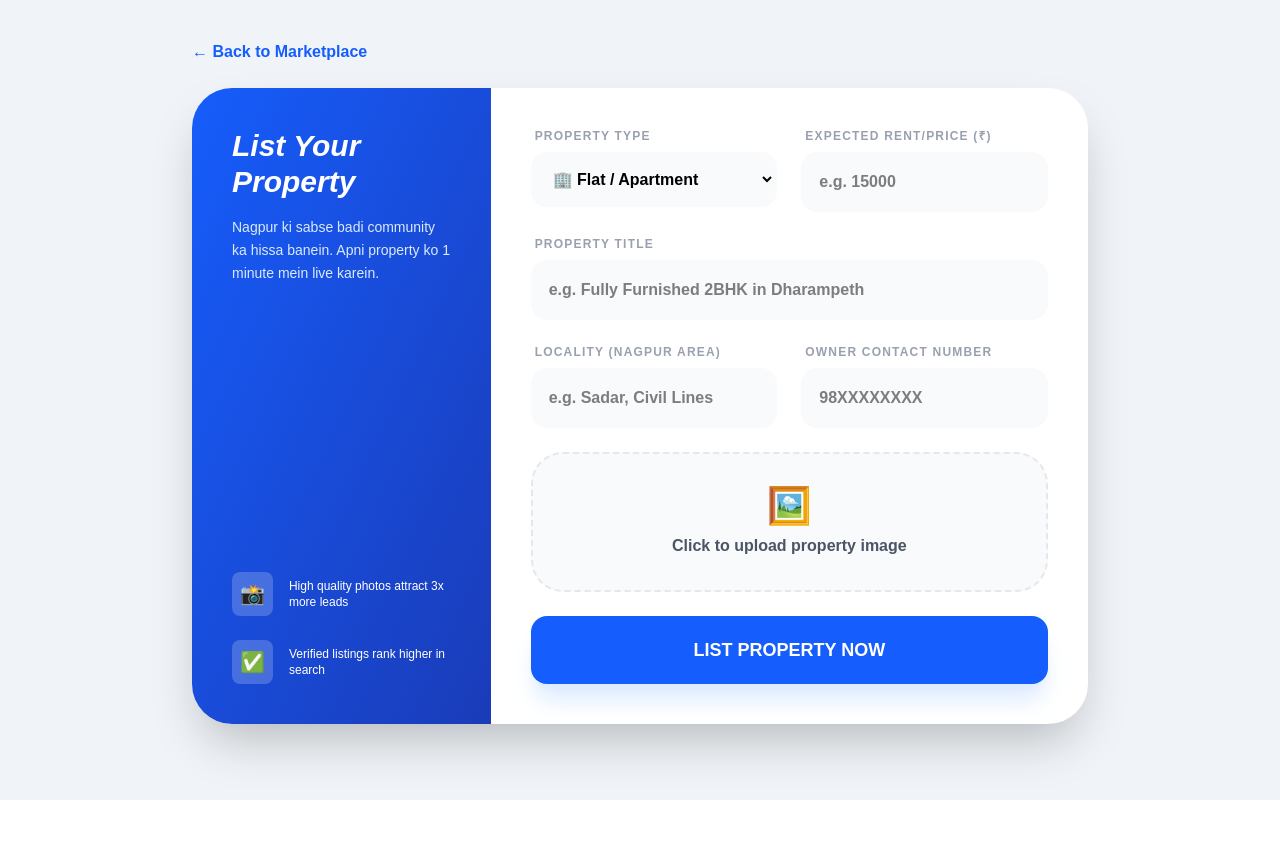
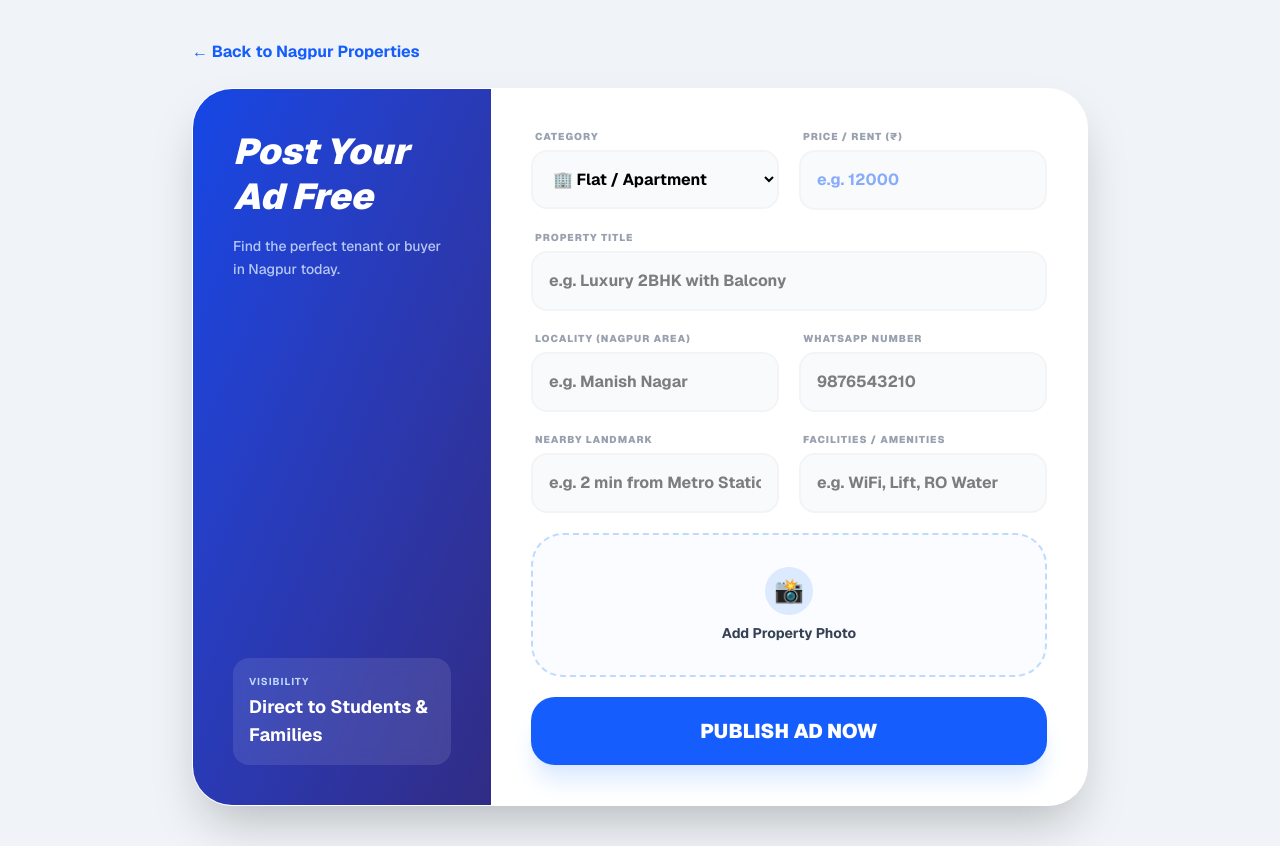
Before and after one commit to Sujal161723/fixmystay-nagpur, a Next.js app: page /post in a window 1280 px wide. Before the commit the page ends 800 px from the top, so only its background shows below. Built offline with nearby package versions, Linux system fonts and the light colour scheme.

Commit message:
added landmarks and amenities fields to post page

```diff
--- a/app/post/page.tsx
+++ b/app/post/page.tsx
@@ -10,6 +10,8 @@ export default function PostAd() {
   const [price, setPrice] = useState("");
   const [phone, setPhone] = useState("");
   const [area, setArea] = useState("");
+  const [landmark, setLandmark] = useState(""); // Naya: Landmark state
+  const [amenities, setAmenities] = useState(""); // Naya: Amenities state
   const [category, setCategory] = useState("Flat");
   const [image, setImage] = useState<any>(null);
   const [loading, setLoading] = useState(false);
@@ -19,9 +21,8 @@ export default function PostAd() {
     if (!image) return "";
     const formData = new FormData();
     formData.append("file", image);
-    formData.append("upload_preset", "nagpur_preset"); // Sujal, check kar lena Cloudinary mein preset name yahi hai na?
+    formData.append("upload_preset", "nagpur_preset");
 
-    // Yahan tera Cloud Name 'dtarhelmc' add kar diya hai
     const res = await fetch("https://api.cloudinary.com/v1_1/dtarhelmc/image/upload", {
       method: "POST",
       body: formData,
@@ -36,132 +37,126 @@ export default function PostAd() {
     try {
       const imageUrl = await handleUpload();
       await addDoc(collection(db, "properties"), {
-        title, price, phone, area, category,
+        title,
+        price,
+        phone,
+        area,
+        landmark, // Landmark save ho raha hai
+        amenities, // Amenities save ho rahi hai
+        category,
         imageUrl,
         createdAt: serverTimestamp(),
       });
       router.push("/");
     } catch (err) {
       console.error(err);
-      alert("Error ho gaya bhai! Check karo Cloudinary preset sahi hai kya.");
+      alert("Error! Cloudinary preset check karo.");
     }
     setLoading(false);
   };
 
   return (
-    <div className="min-h-screen bg-[#f0f4f8] flex flex-col items-center py-10 px-4 text-black">
-      <div className="max-w-4xl w-full mb-6">
+    <div className="min-h-screen bg-[#f0f4f8] flex flex-col items-center py-10 px-4 text-black font-sans">
+      <div className="max-w-4xl w-full mb-6 flex justify-between items-center">
         <Link href="/" className="text-blue-600 font-bold flex items-center gap-2 hover:underline">
-          ← Back to Marketplace
+          ← Back to Nagpur Properties
         </Link>
       </div>
 
-      <div className="max-w-4xl w-full bg-white rounded-[2.5rem] shadow-2xl overflow-hidden flex flex-col md:flex-row">
+      <div className="max-w-4xl w-full bg-white rounded-[2.5rem] shadow-2xl overflow-hidden flex flex-col md:flex-row border border-white">
 
-        {/* Professional Sidebar */}
-        <div className="md:w-1/3 bg-gradient-to-br from-blue-600 to-blue-800 p-10 text-white flex flex-col justify-between">
+        {/* Sidebar */}
+        <div className="md:w-1/3 bg-gradient-to-br from-blue-700 to-indigo-900 p-10 text-white flex flex-col justify-between">
           <div>
-            <h2 className="text-3xl font-black mb-4 italic">List Your Property</h2>
-            <p className="text-blue-100 text-sm leading-relaxed">
-              Nagpur ki sabse badi community ka hissa banein. Apni property ko 1 minute mein live karein.
+            <h2 className="text-4xl font-black mb-4 italic leading-tight">Post Your Ad Free</h2>
+            <p className="text-blue-100 text-sm leading-relaxed opacity-80 font-medium">
+              Find the perfect tenant or buyer in Nagpur today.
             </p>
           </div>
-          <div className="space-y-6 mt-10">
-            <div className="flex items-center gap-4">
-              <span className="bg-white/20 p-2 rounded-lg text-xl">📸</span>
-              <p className="text-xs font-medium">High quality photos attract 3x more leads</p>
-            </div>
-            <div className="flex items-center gap-4">
-              <span className="bg-white/20 p-2 rounded-lg text-xl">✅</span>
-              <p className="text-xs font-medium">Verified listings rank higher in search</p>
+          <div className="mt-10 space-y-6">
+            <div className="bg-white/10 p-4 rounded-2xl backdrop-blur-sm">
+              <p className="text-[10px] font-bold uppercase tracking-widest text-blue-200 mb-1">Visibility</p>
+              <p className="text-lg font-bold">Direct to Students & Families</p>
             </div>
           </div>
         </div>
 
         {/* Form Section */}
-        <div className="md:w-2/3 p-10">
-          <form onSubmit={handleSubmit} className="space-y-6">
+        <div className="md:w-2/3 p-8 md:p-10">
+          <form onSubmit={handleSubmit} className="space-y-5">
 
-            <div className="grid grid-cols-1 md:grid-cols-2 gap-6">
-              <div className="flex flex-col gap-2">
-                <label className="text-xs font-bold text-gray-400 uppercase tracking-widest ml-1">Property Type</label>
+            <div className="grid grid-cols-1 md:grid-cols-2 gap-5">
+              <div className="flex flex-col gap-1.5">
+                <label className="text-[10px] font-black text-gray-400 uppercase tracking-widest ml-1">Category</label>
                 <select
-                  className="w-full p-4 rounded-2xl bg-gray-50 border-2 border-transparent focus:border-blue-500 focus:bg-white transition-all font-bold outline-none"
+                  className="w-full p-4 rounded-2xl bg-gray-50 border-2 border-gray-100 focus:border-blue-500 transition-all font-bold outline-none cursor-pointer"
                   onChange={(e) => setCategory(e.target.value)}
                 >
                   <option value="Flat">🏢 Flat / Apartment</option>
                   <option value="PG">🏠 PG / Hostel</option>
-                  <option value="Shop">🏢 Shop / Office</option>
+                  <option value="Shop">🛍️ Shop / Office</option>
                   <option value="Plot">🌳 Plot / Land</option>
                 </select>
               </div>
 
-              <div className="flex flex-col gap-2">
-                <label className="text-xs font-bold text-gray-400 uppercase tracking-widest ml-1">Expected Rent/Price (₹)</label>
-                <input
-                  type="number"
-                  placeholder="e.g. 15000"
-                  className="w-full p-4 rounded-2xl bg-gray-50 border-2 border-transparent focus:border-blue-500 focus:bg-white transition-all font-bold outline-none"
-                  onChange={(e) => setPrice(e.target.value)}
-                  required
-                />
+              <div className="flex flex-col gap-1.5">
+                <label className="text-[10px] font-black text-gray-400 uppercase tracking-widest ml-1">Price / Rent (₹)</label>
+                <input type="number" placeholder="e.g. 12000" className="w-full p-4 rounded-2xl bg-gray-50 border-2 border-gray-100 focus:border-blue-500 transition-all font-bold outline-none text-blue-600" onChange={(e) => setPrice(e.target.value)} required />
               </div>
             </div>
 
-            <div className="flex flex-col gap-2">
-              <label className="text-xs font-bold text-gray-400 uppercase tracking-widest ml-1">Property Title</label>
-              <input
-                type="text"
-                placeholder="e.g. Fully Furnished 2BHK in Dharampeth"
-                className="w-full p-4 rounded-2xl bg-gray-50 border-2 border-transparent focus:border-blue-500 focus:bg-white transition-all font-bold outline-none"
-                onChange={(e) => setTitle(e.target.value)}
-                required
-              />
+            <div className="flex flex-col gap-1.5">
+              <label className="text-[10px] font-black text-gray-400 uppercase tracking-widest ml-1">Property Title</label>
+              <input type="text" placeholder="e.g. Luxury 2BHK with Balcony" className="w-full p-4 rounded-2xl bg-gray-50 border-2 border-gray-100 focus:border-blue-500 transition-all font-bold outline-none" onChange={(e) => setTitle(e.target.value)} required />
             </div>
 
-            <div className="grid grid-cols-1 md:grid-cols-2 gap-6">
-              <div className="flex flex-col gap-2">
-                <label className="text-xs font-bold text-gray-400 uppercase tracking-widest ml-1">Locality (Nagpur Area)</label>
-                <input
-                  type="text"
-                  placeholder="e.g. Sadar, Civil Lines"
-                  className="w-full p-4 rounded-2xl bg-gray-50 border-2 border-transparent focus:border-blue-500 focus:bg-white transition-all font-bold outline-none"
-                  onChange={(e) => setArea(e.target.value)}
-                  required
-                />
+            <div className="grid grid-cols-1 md:grid-cols-2 gap-5">
+              <div className="flex flex-col gap-1.5">
+                <label className="text-[10px] font-black text-gray-400 uppercase tracking-widest ml-1">Locality (Nagpur Area)</label>
+                <input type="text" placeholder="e.g. Manish Nagar" className="w-full p-4 rounded-2xl bg-gray-50 border-2 border-gray-100 focus:border-blue-500 transition-all font-bold outline-none" onChange={(e) => setArea(e.target.value)} required />
               </div>
 
-              <div className="flex flex-col gap-2">
-                <label className="text-xs font-bold text-gray-400 uppercase tracking-widest ml-1">Owner Contact Number</label>
-                <input
-                  type="tel"
-                  placeholder="98XXXXXXXX"
-                  className="w-full p-4 rounded-2xl bg-gray-50 border-2 border-transparent focus:border-blue-500 focus:bg-white transition-all font-bold outline-none"
-                  onChange={(e) => setPhone(e.target.value)}
-                  required
-                />
+              <div className="flex flex-col gap-1.5">
+                <label className="text-[10px] font-black text-gray-400 uppercase tracking-widest ml-1">WhatsApp Number</label>
+                <input type="tel" placeholder="9876543210" className="w-full p-4 rounded-2xl bg-gray-50 border-2 border-gray-100 focus:border-blue-500 transition-all font-bold outline-none" onChange={(e) => setPhone(e.target.value)} required />
               </div>
             </div>
 
-            {/* Upload Area */}
-            <div className="relative border-2 border-dashed border-gray-200 p-8 rounded-[2rem] text-center hover:border-blue-500 transition-all group bg-gray-50">
-              <input
-                type="file"
-                className="absolute inset-0 w-full h-full opacity-0 cursor-pointer"
-                onChange={(e:any) => setImage(e.target.files[0])}
-              />
-              <div className="flex flex-col items-center">
-                <span className="text-4xl mb-2 group-hover:scale-110 transition-transform">🖼️</span>
-                <p className="font-bold text-gray-600">Click to upload property image</p>
-                {image && <p className="text-blue-600 font-bold mt-2 text-xs">Selected: {image.name}</p>}
+            {/* NAYA SECTION: LANDMARK & AMENITIES */}
+            <div className="grid grid-cols-1 md:grid-cols-2 gap-5">
+              <div className="flex flex-col gap-1.5">
+                <label className="text-[10px] font-black text-gray-400 uppercase tracking-widest ml-1">Nearby Landmark</label>
+                <input type="text" placeholder="e.g. 2 min from Metro Station" className="w-full p-4 rounded-2xl bg-gray-50 border-2 border-gray-100 focus:border-blue-500 transition-all font-bold outline-none" onChange={(e) => setLandmark(e.target.value)} />
+              </div>
+
+              <div className="flex flex-col gap-1.5">
+                <label className="text-[10px] font-black text-gray-400 uppercase tracking-widest ml-1">Facilities / Amenities</label>
+                <input type="text" placeholder="e.g. WiFi, Lift, RO Water" className="w-full p-4 rounded-2xl bg-gray-50 border-2 border-gray-100 focus:border-blue-500 transition-all font-bold outline-none" onChange={(e) => setAmenities(e.target.value)} />
               </div>
             </div>
 
-            <button
-              disabled={loading}
-              className="w-full bg-blue-600 hover:bg-blue-700 text-white p-5 rounded-2xl font-black text-lg shadow-xl shadow-blue-100 transition-all active:scale-95 disabled:bg-gray-400"
-            >
-              {loading ? "UPLOADING TO MARKETPLACE..." : "LIST PROPERTY NOW"}
+            {/* Image Upload */}
+            <div className="relative border-2 border-dashed border-blue-200 p-8 rounded-[2rem] text-center hover:border-blue-500 transition-all group bg-blue-50/30 overflow-hidden min-h-[140px] flex items-center justify-center">
+              <input type="file" className="absolute inset-0 w-full h-full opacity-0 cursor-pointer z-20" onChange={(e:any) => setImage(e.target.files[0])} />
+              <div className="flex flex-col items-center">
+                {image ? (
+                  <div className="relative z-10">
+                    <img src={URL.createObjectURL(image)} className="h-24 w-auto rounded-xl shadow-lg border-2 border-white" alt="Preview" />
+                    <p className="text-blue-600 font-black mt-2 text-[10px] uppercase">Change Photo</p>
+                  </div>
+                ) : (
+                  <>
+                    <div className="w-12 h-12 bg-blue-100 rounded-full flex items-center justify-center mb-2">
+                      <span className="text-2xl">📸</span>
+                    </div>
+                    <p className="font-bold text-gray-700 text-sm">Add Property Photo</p>
+                  </>
+                )}
+              </div>
+            </div>
+
+            <button disabled={loading} className="w-full bg-blue-600 hover:bg-blue-700 text-white p-5 rounded-[1.5rem] font-black text-xl shadow-xl shadow-blue-100 transition-all active:scale-95 disabled:bg-gray-400 flex items-center justify-center gap-3">
+              {loading ? <><div className="w-5 h-5 border-2 border-white border-t-transparent rounded-full animate-spin"></div> LISTING... </> : "PUBLISH AD NOW"}
             </button>
           </form>
         </div>
```
